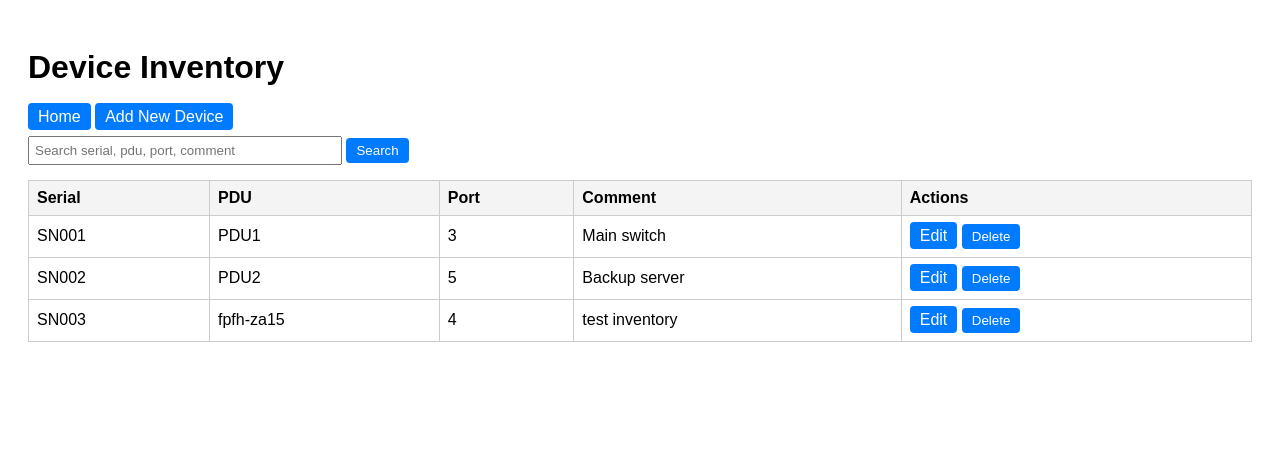
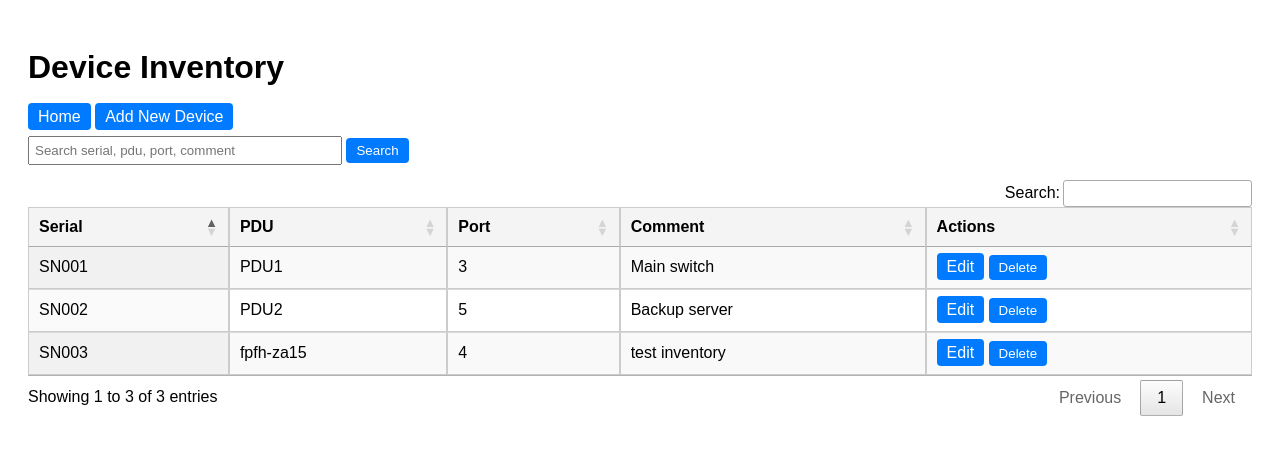
Before and after one commit to piotrsiedlak/inventory-database, a Flask app: page / in a window 1280 px wide. Shown: the top 455 px of the page. Run offline with Flask 3, Linux system fonts and the light colour scheme; some libraries are stand-ins or nearby versions.

Commit message:
sortowanie tabeli

```diff
--- a/templates/index.html
+++ b/templates/index.html
@@ -1,6 +1,16 @@
 <!DOCTYPE html>
 <html lang="en">
 <head>
+    <!-- jQuery and DataTables CSS/JS -->
+    <link rel="stylesheet" href="https://cdn.datatables.net/1.13.6/css/jquery.dataTables.min.css">
+    <script src="https://code.jquery.com/jquery-3.7.0.min.js"></script>
+    <script src="https://cdn.datatables.net/1.13.6/js/jquery.dataTables.min.js"></script>
+
+    <!-- Buttons extension for export -->
+    <link rel="stylesheet" href="https://cdn.datatables.net/buttons/2.4.1/css/buttons.dataTables.min.css">
+    <script src="https://cdn.datatables.net/buttons/2.4.1/js/dataTables.buttons.min.js"></script>
+    <script src="https://cdn.datatables.net/buttons/2.4.1/js/buttons.html5.min.js"></script>
+    <script src="https://cdnjs.cloudflare.com/ajax/libs/jszip/3.1.3/jszip.min.js"></script>
     <meta charset="UTF-8">
     <title>Device Inventory</title>
     <style>
@@ -25,6 +35,17 @@
         }
     </style>
 </head>
+
+<script>
+$(document).ready(function() {
+    $('#deviceTable').DataTable({
+        dom: 'Bfrtip',
+        buttons: ['csvHtml5', 'excelHtml5'],
+        pageLength: 10
+    });
+});
+</script>
+
 <body>
     <h1>Device Inventory</h1>
 
@@ -39,7 +60,8 @@
         <button type="submit">Search</button>
     </form>
 
-    <table>
+
+    <table id="deviceTable" class="display">
     <thead>
         <tr>
             <th>Serial</th>
@@ -63,10 +85,6 @@
                 </form>
             </td>
         </tr>
-            {% else %}
-            <tr>
-                <td colspan="5">No devices found.</td>
-            </tr>
         {% endfor %}
     </tbody>
 </table>
```
Lines whose indentation alone changed are shown as unchanged.
